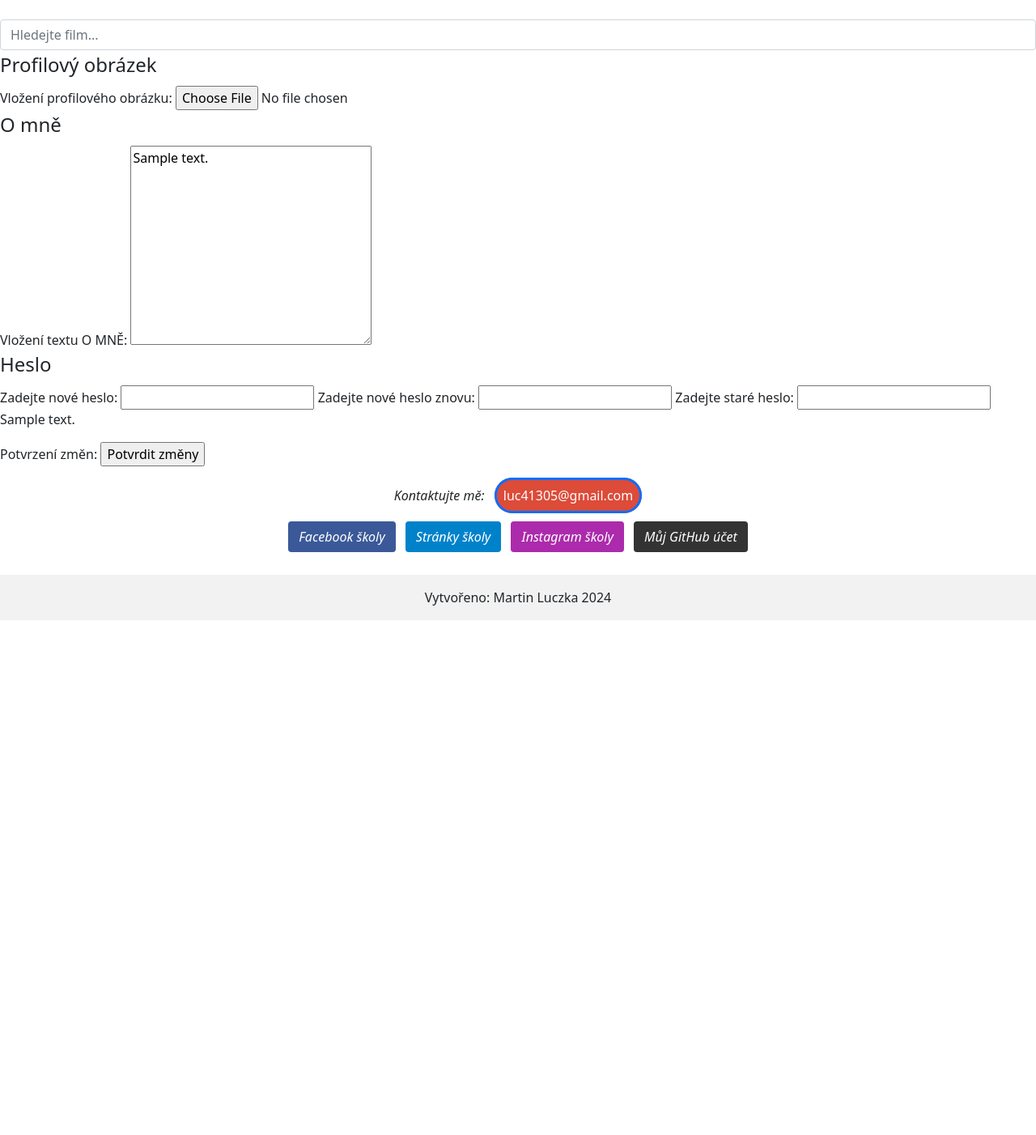
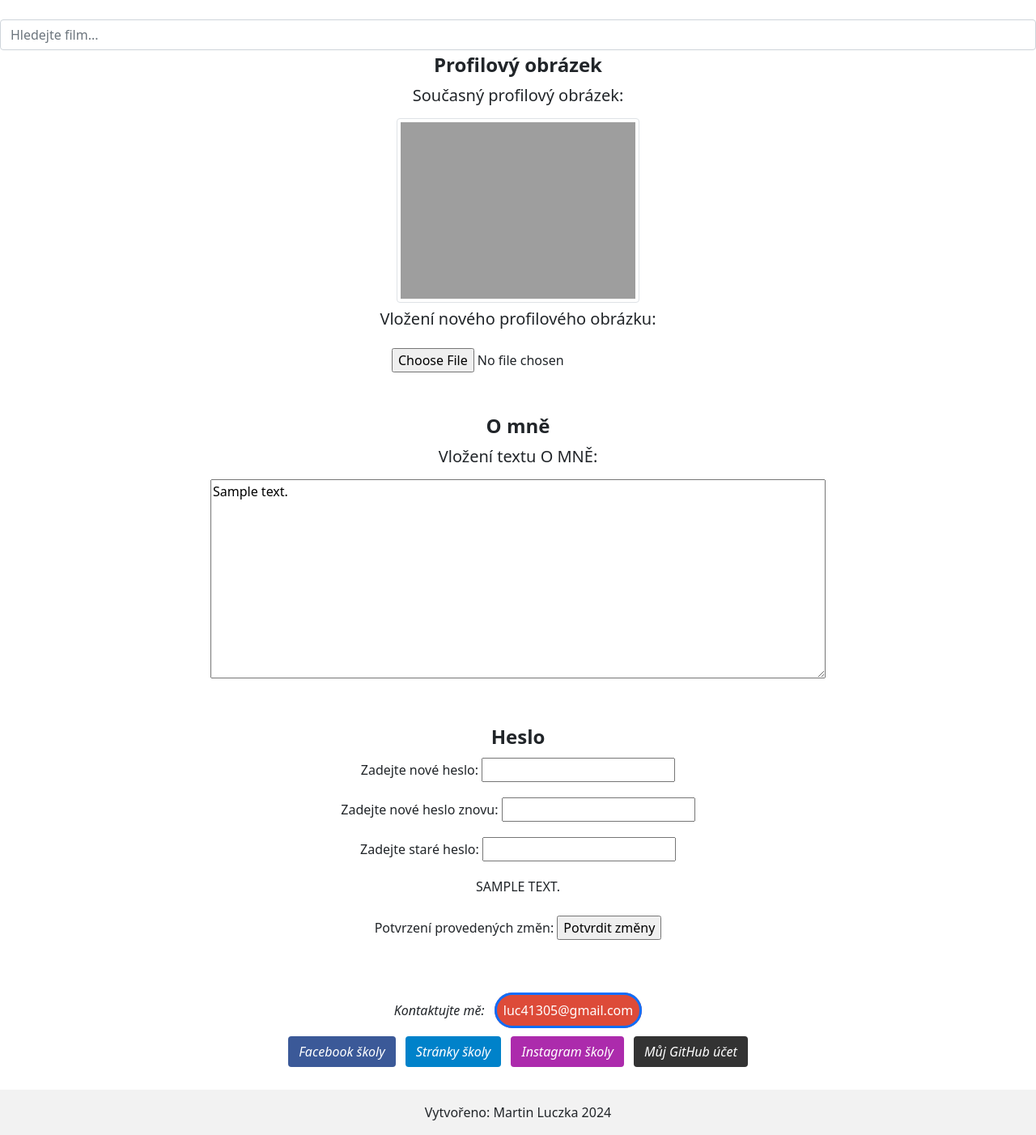
Before and after one commit to MartinLuczka/Movie_App, a Python web app: template templates/UserSettings.html in a window 1280 px wide. Shown: the part 92-1494 px from the top of the page at 81% size. Before the commit the page ends 858 px from the top, so only its background shows below. Run offline with Jinja, Linux system fonts and the light colour scheme; the template is opened without the code that fills it: most values are stand-ins (such as "Sample title", 1, 10 or a date in 2020); grey boxes are pictures that could not be loaded.

Commit message:
Nastylování stránky pro úpravu profilu pomocí frameworku Bootstrap

```diff
--- a/templates/UserSettings.html
+++ b/templates/UserSettings.html
@@ -7,35 +7,54 @@
 
     <form action="/aktualizaceProfilu" method="POST" enctype="multipart/form-data">
 
+        <div class="d-flex justify-content-center text-center">
             <fieldset>
-            <legend>Profilový obrázek</legend>
-            <label for="profile_picture">Vložení profilového obrázku:</label>
-            <input id = "profile_picture" type="file" name = "profile_picture" accept=".png,.jpg,.jpeg">
+                <legend><strong>Profilový obrázek</strong></legend>
+                <h5><p>Současný profilový obrázek:</p></h5>
+                <img class="img-thumbnail" width="300px" src="/static/imgs/profile_pictures/{{ session["user"]["id"] }}.png" alt="Stávající profilový obrázek uživatele">
+                <div class="mt-2 mb-3"><label for="profile_picture"><h5>Vložení nového profilového obrázku:</h5></label></div>
+                <div class="mb-5"><input id = "profile_picture" type="file" name = "profile_picture" accept=".png,.jpg,.jpeg"></div>
             </fieldset>
+            </div>
 
+            <div class="d-flex justify-content-center text-center">
             <fieldset>
-            <legend>O mně</legend>
-            <label for="user_description">Vložení textu O MNĚ:</label>
-            <textarea name="user_description" id="user_description" cols="30" rows="10">{{ default_description }}</textarea>
+                <legend><strong>O mně</strong></legend>
+                <div class="mb-2"><label for="user_description"><h5>Vložení textu O MNĚ:</h5></label></div>
+                <div class="mb-5"><textarea name="user_description" id="user_description" cols="80" rows="10">{{ default_description }}</textarea></div>
             </fieldset>
+        </div>
 
+        <div class="d-flex justify-content-center text-center">
             <fieldset>
-            <legend>Heslo</legend>
-            <label for="new_password">Zadejte nové heslo:</label>
+                <legend><strong>Heslo</strong></legend>
+                <div class="mt-4 mb-3">
+                    <label for="new_password"><h6>Zadejte nové heslo:</h6></label>
                     <input name="new_password" type="password" id="new_password">
+                </div>
 
-            <label for="new_password_confirm">Zadejte nové heslo znovu:</label>
+                <div class="mt-3 mb-3">
+                    <label for="new_password_confirm"><h6>Zadejte nové heslo znovu:</h6></label>
                     <input name="new_password_confirm" type="password" id="new_password_confirm">
+                </div>
 
-            <label for="current_password">Zadejte staré heslo:</label>
+                <div class="mt-3 mb-3">
+                    <label for="current_password"><h6>Zadejte staré heslo:</h6></label>
                     <input name="current_password" type="password" id="current_password">
-            <p>{{ infoMessage }}</p>
+                </div>
+
+                <p class="text-uppercase mt-3 mb-4">{{ infoMessage }}</p>
             </fieldset>
+        </div>
 
+        <div class="d-flex justify-content-center text-center">
             <fieldset>
-            <label for="">Potvrzení změn:</label>
+                <div class="mb-5">
+                    <label for=""><h6>Potvrzení provedených změn:</h6></label>
                     <input type="submit" value="Potvrdit změny">
+                </div>
             </fieldset>
+        </div>
 
     </form>
 
```
Also changed, not shown: instance/database.db, static/imgs/profile_pictures/2.png. Lines whose indentation alone changed are shown as unchanged.
